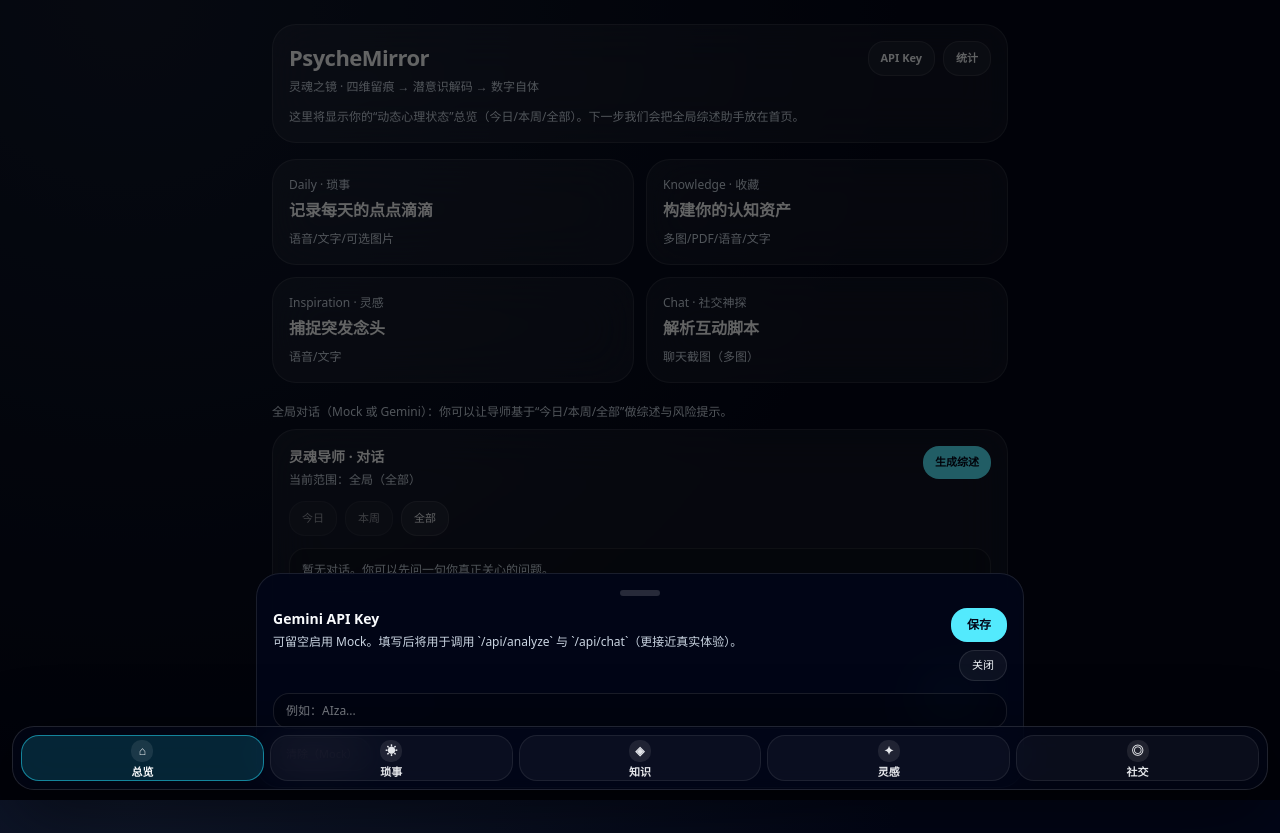
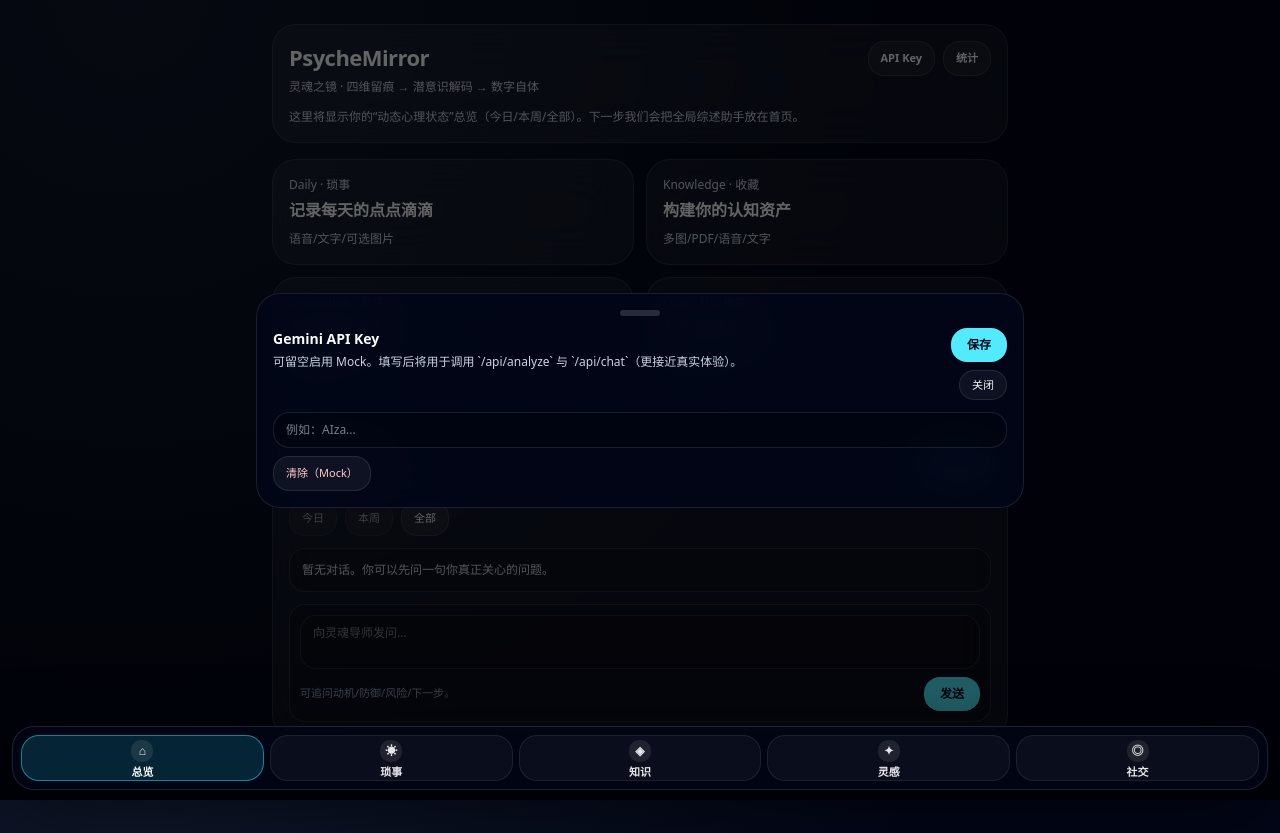
Before and after one commit to jeffwjwang/dpsychemirror-web, a Next.js app: page / in a window 1280 px wide. Both pictures are taken after a click on the button "API Key". Built offline with nearby package versions, Linux system fonts and the light colour scheme; a web font is replaced by a local one.

Commit message:
Update ApiKeySheet.tsx

```diff
--- a/components/settings/ApiKeySheet.tsx
+++ b/components/settings/ApiKeySheet.tsx
@@ -21,12 +21,12 @@ export function ApiKeySheet({
 
   return (
     <div
-      className="fixed inset-0 z-50 flex items-end justify-center bg-black/60 p-3"
+      className="fixed inset-0 z-50 flex items-center justify-center bg-black/60 p-3"
       onClick={(e) => {
         if (e.target === e.currentTarget) onClose();
       }}
     >
-      <div className="w-full max-w-3xl rounded-3xl border border-white/10 bg-slate-950/90 p-4 backdrop-blur-xl">
+      <div className="w-full max-w-3xl max-h-[80vh] overflow-y-auto rounded-3xl border border-white/10 bg-slate-950/90 p-4 backdrop-blur-xl">
         <div className="mx-auto mb-3 h-1.5 w-10 rounded-full bg-white/15" />
         <div className="flex items-start justify-between gap-3">
           <div>
```
